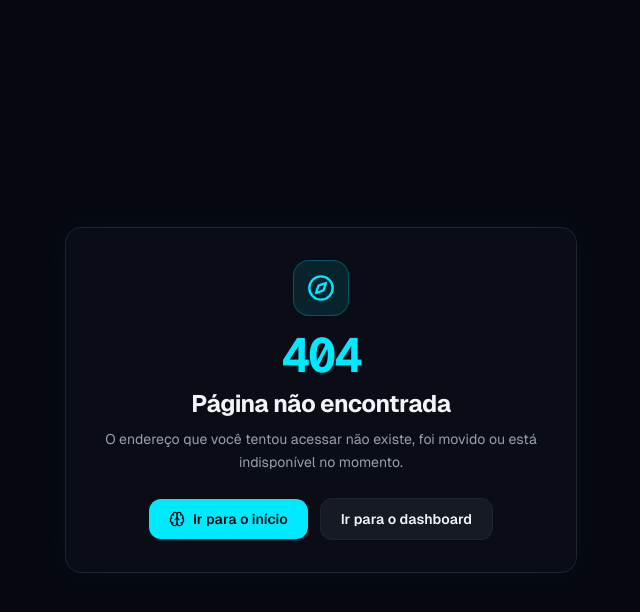
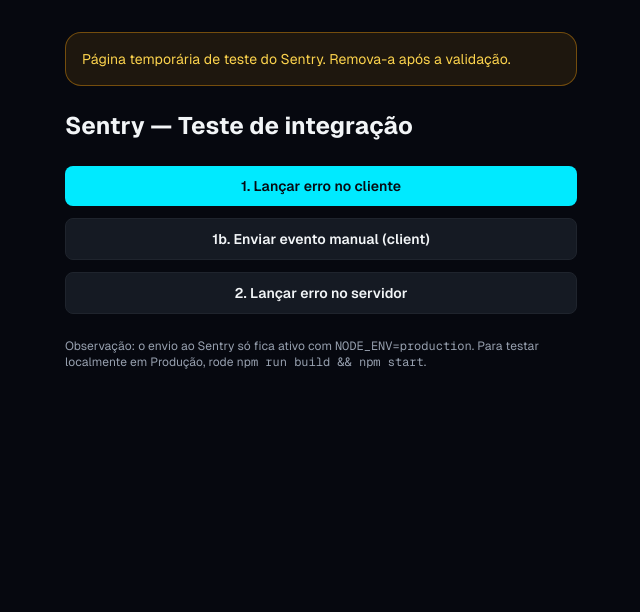
Before and after one commit to abraao488/edcards, a Next.js app: page /sentry-example-page in a window 1280 px wide. Before the commit this address had no page. Shown: the top 612 px of the page, without its empty margins (314-954 px from the left). Built offline with nearby package versions, Linux system fonts and the light colour scheme.

Commit message:
chore: pagina temporaria de teste do Sentry (/sentry-example-page)
Pagina publica e temporaria para validar a captura de erros no painel do Sentry.
REMOVER apos a validacao (remover tambem src/app/api/sentry-example-api e o
caminho "/sentry-example-page" de src/middleware.ts).

```diff
--- /dev/null
+++ b/src/app/api/sentry-example-api/route.ts
@@ -0,0 +1,9 @@
+/**
+ * ROTA TEMPORÁRIA DE TESTE — remover após validar a integração com o Sentry.
+ * Lança um erro no servidor para confirmar a captura server-side (instrumentation).
+ */
+export const dynamic = "force-dynamic"
+
+export function GET() {
+  throw new Error("Edcards · erro de teste no SERVIDOR (Sentry)")
+}
--- /dev/null
+++ b/src/app/sentry-example-page/page.tsx
@@ -0,0 +1,75 @@
+"use client"
+
+import { useState } from "react"
+import * as Sentry from "@sentry/nextjs"
+
+/**
+ * PÁGINA TEMPORÁRIA DE TESTE — remover após validar a integração com o Sentry.
+ * Use os botões para disparar erros de cliente e de servidor e conferir se
+ * aparecem no painel do Sentry em "Problemas".
+ */
+export default function SentryExamplePage() {
+  const [serverStatus, setServerStatus] = useState<string | null>(null)
+
+  return (
+    <div className="mx-auto max-w-xl space-y-6 p-8">
+      <div className="rounded-2xl border border-amber-500/40 bg-amber-500/10 p-4 text-sm text-amber-300">
+        Página temporária de teste do Sentry. Remova-a após a validação.
+      </div>
+
+      <h1 className="text-2xl font-bold text-foreground">Sentry — Teste de integração</h1>
+
+      <div className="space-y-3">
+        <button
+          type="button"
+          onClick={() => {
+            // Erro não tratado no client → capturado pelo error boundary (error.tsx) + Sentry
+            throw new Error("Edcards · erro de teste no CLIENTE (Sentry)")
+          }}
+          className="w-full rounded-lg bg-primary px-4 py-2.5 text-sm font-semibold text-primary-foreground transition-colors hover:bg-primary/90"
+        >
+          1. Lançar erro no cliente
+        </button>
+
+        <button
+          type="button"
+          onClick={() => {
+            // Evento enviado diretamente pelo SDK do browser
+            Sentry.captureException(
+              new Error("Edcards · erro de teste via captureException (client)")
+            )
+            alert("Evento capturado no cliente. Confira o Sentry.")
+          }}
+          className="w-full rounded-lg border border-border bg-secondary px-4 py-2.5 text-sm font-semibold text-foreground transition-colors hover:bg-secondary/70"
+        >
+          1b. Enviar evento manual (client)
+        </button>
+
+        <button
+          type="button"
+          onClick={async () => {
+            setServerStatus("enviando…")
+            try {
+              const res = await fetch("/api/sentry-example-api", { cache: "no-store" })
+              setServerStatus(`resposta HTTP ${res.status}`)
+            } catch (err) {
+              setServerStatus(`falhou: ${String(err)}`)
+            }
+          }}
+          className="w-full rounded-lg border border-border bg-secondary px-4 py-2.5 text-sm font-semibold text-foreground transition-colors hover:bg-secondary/70"
+        >
+          2. Lançar erro no servidor
+        </button>
+
+        {serverStatus && (
+          <p className="font-mono text-xs text-muted-foreground">{serverStatus}</p>
+        )}
+      </div>
+
+      <p className="text-xs text-muted-foreground">
+        Observação: o envio ao Sentry só fica ativo com <code>NODE_ENV=production</code>.
+        Para testar localmente em Produção, rode <code>npm run build &amp;&amp; npm start</code>.
+      </p>
+    </div>
+  )
+}
--- a/src/middleware.ts
+++ b/src/middleware.ts
@@ -41,6 +41,7 @@
     "/reembolso",
     "/recuperar-senha",
     "/redefinir-senha",
+    "/sentry-example-page",
   ]
   const isPublicPage = publicPaths.includes(path)
 
```
